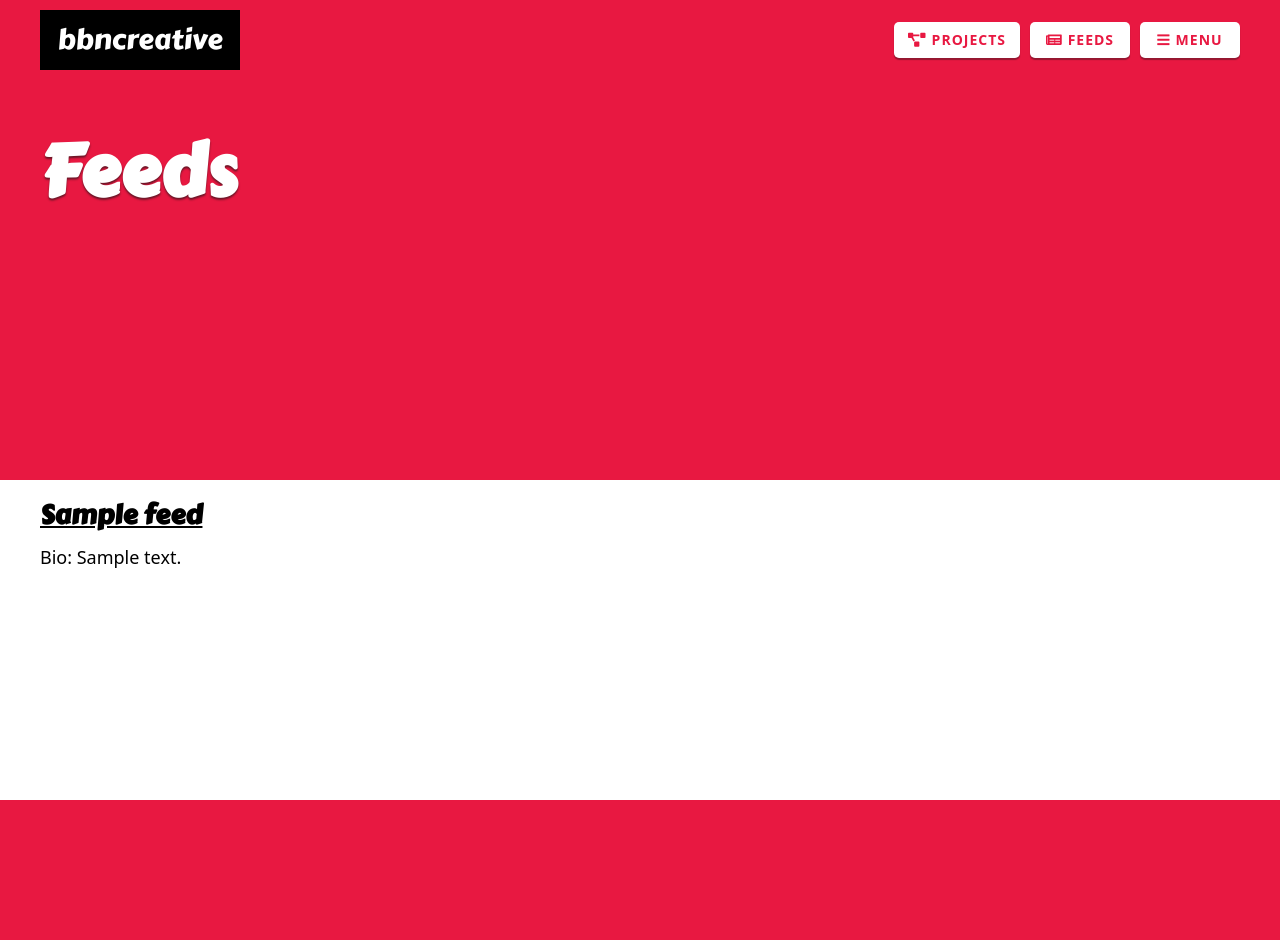
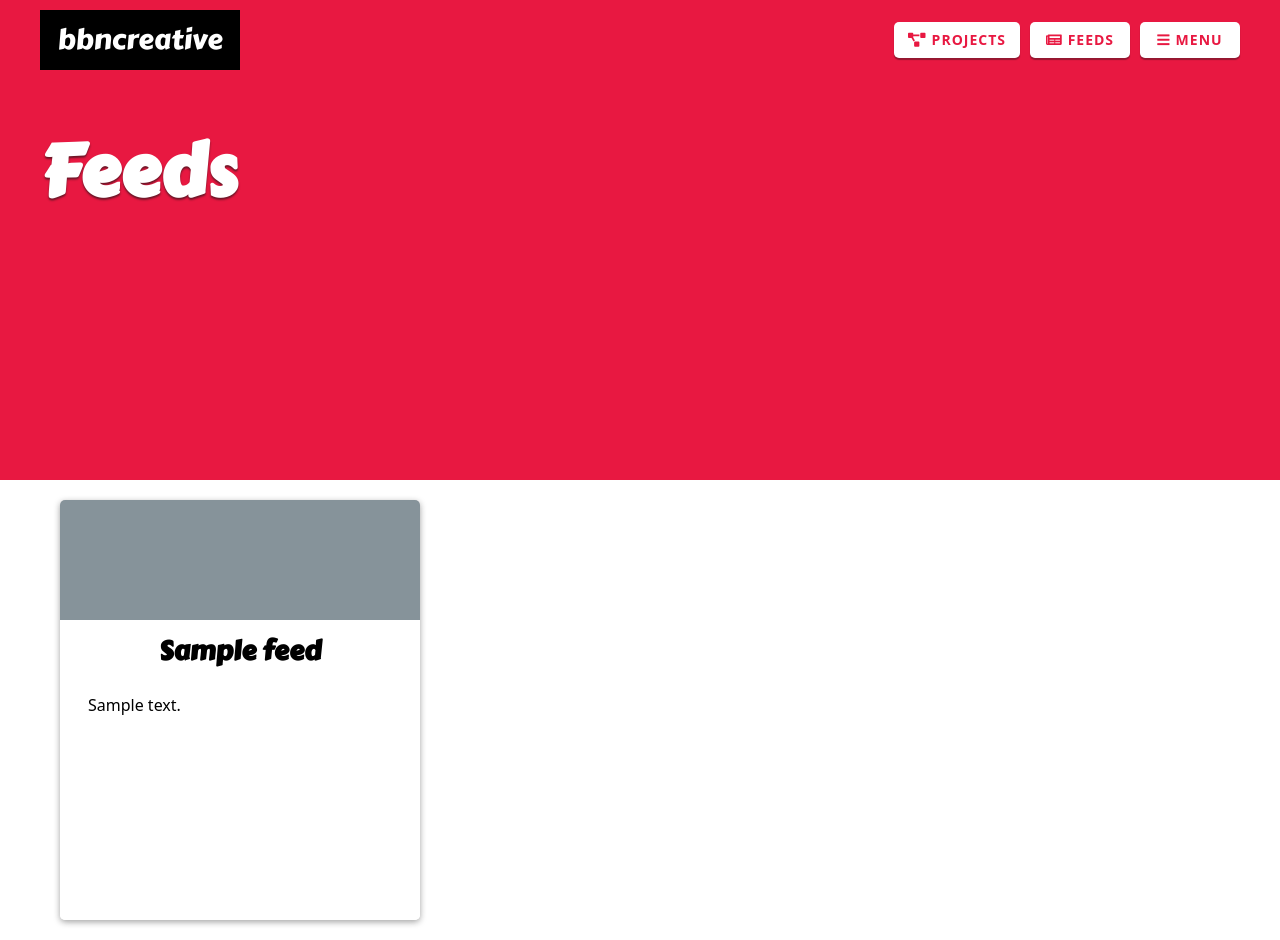
Before and after one commit to aaroncawte/bbncreative-django, a Django app: page /feeds/ in a window 1280 px wide. Before the commit the page ends 800 px from the top, so only its background shows below. Run offline with Django 3.2, Linux system fonts and the light colour scheme; tables that the repository leaves empty hold one stand-in row (values such as "Sample post"); grey boxes marked "Sample" are stand-in pictures; some libraries are stand-ins or nearby versions; some web fonts are replaced.

Commit message:
Cards now on Feeds page

```diff
--- a/static/style/_structure.scss
+++ b/static/style/_structure.scss
@@ -538,6 +538,42 @@ nav {
 	box-shadow: 0 2px 6px rgba($off-black, 0.4);
 }
 
+.card-logo, .card-icon {
+	box-sizing: border-box;
+	position: absolute;
+	left: 120px;
+	z-index: 2;
+	width: 120px;
+	height: 120px;
+}
+
+.project-card {
+	@extend .card;
+	.card-content {
+		padding: 40px 20px 10px;
+	}
+	.card-logo {
+		top: 40px;
+		border: 5px solid #fff;
+		border-radius: 50%;
+		background-size: cover;
+	}
+}
+
+.feed-card {
+	@extend .card;
+	.card-content {
+		height: 280px;
+		padding: 10px 20px;
+	}
+	.card-icon {
+		top: 0;
+		text-align: center;
+		line-height: 120px;
+		font-size: 72px;
+	}
+}
+
 .card-hero-image, .card-logo {
 	background: $blue-grey1 no-repeat center;
 }
@@ -549,21 +585,7 @@ nav {
 	opacity: 0.65;
 }
 
-.card-logo {
-	box-sizing: border-box;
-	position: absolute;
-	top: 40px;
-	left: 120px;
-	z-index: 2;
-	width: 120px;
-	height: 120px;
-	border: 5px solid #fff;
-	border-radius: 50%;
-	background-size: cover;
-}
-
 .card-content {
-	padding: 40px 20px 10px;
 	background-color: #fff;
 	h2 {
 		margin-top: 0;
--- a/static/style/style.css
+++ b/static/style/style.css
@@ -785,7 +785,6 @@ nav {
 	 overflow-wrap: break-word;
 	}
 }
-
 /* Asset Styles
    ======================================================================== */
 .window-cards {
@@ -800,7 +799,7 @@ nav {
  justify-content: space-evenly;
 }
 
-.card {
+.card, .project-card, .feed-card {
   box-sizing: border-box;
   height: 36px;
   min-width: 120px;
@@ -825,6 +824,38 @@ nav {
  box-shadow: 0 2px 6px rgba(22, 22, 22, 0.4);
 }
 
+.card-logo, .card-icon {
+  box-sizing: border-box;
+  position: absolute;
+  left: 120px;
+  z-index: 2;
+  width: 120px;
+ height: 120px;
+}
+
+.project-card .card-content {
+ padding: 40px 20px 10px;
+}
+
+.project-card .card-logo {
+ top: 40px;
+  border: 5px solid #fff;
+  border-radius: 50%;
+ background-size: cover;
+}
+
+.feed-card .card-content {
+ height: 280px;
+ padding: 10px 20px;
+}
+
+.feed-card .card-icon {
+ top: 0;
+ text-align: center;
+ line-height: 120px;
+ font-size: 72px;
+}
+
 .card-hero-image, .card-logo {
  background: #455a64 no-repeat center;
 }
@@ -836,21 +867,7 @@ nav {
  opacity: 0.65;
 }
 
-.card-logo {
-  box-sizing: border-box;
-  position: absolute;
-  top: 40px;
-  left: 120px;
-  z-index: 2;
-  width: 120px;
-  height: 120px;
-  border: 5px solid #fff;
-  border-radius: 50%;
-  background-size: cover;
-}
-
 .card-content {
-  padding: 40px 20px 10px;
  background-color: #fff;
 }
 
--- a/templates/components/_feedSummary.html
+++ b/templates/components/_feedSummary.html
@@ -1,8 +1,10 @@
 {% block feed_summary %}
-    <div class="window">
-        <div class="wrapper-1200">
-            <a href="/feeds/{{ feed.url_name }}"><h2>{{ feed.name }}</h2></a>
-            <p>Bio: {{ feed.bio }}</p>
+    <div class="feed-card">
+        <div class="card-hero-image"></div>
+        <div class="card-icon"><i class="{{ feed.menu_icon_name }}"></i></div>
+        <div class="card-content">
+            <a href="/feeds/{{ feed.url_name }}" class="no-text-decoration"><h2>{{ feed.name }}</h2></a>
+            <p class="card-bio">{{ feed.bio }}</p>
         </div>
     </div>
 {% endblock %}
--- a/templates/components/_projectSummary.html
+++ b/templates/components/_projectSummary.html
@@ -1,6 +1,6 @@
 {% load static %}
 {% block project_summary %}
-    <div class="card"
+    <div class="project-card"
          style="background-color: #{{ project.brand_color_1 }}; background: linear-gradient(135deg, #{{ project.brand_color_1 }}, #{{ project.brand_color_2 }});">
         <div class="card-hero-image"
              style="background-image: url('{% get_media_prefix %}{{ project.hero }}');"></div>
--- a/templates/feeds.html
+++ b/templates/feeds.html
@@ -5,7 +5,11 @@
             <h1>Feeds</h1>
         </div>
     </div>
-    {% for feed in feeds %}
-        {% include "components/_feedSummary.html" %}
-    {% endfor %}
+    <div class="window">
+        <div class="wrapper-1200">
+            {% for feed in feeds %}
+                {% include "components/_feedSummary.html" %}
+            {% endfor %}
+        </div>
+    </div>
 {% endblock %}
```
Also changed, not shown: 1 other file. Lines whose indentation alone changed are shown as unchanged.
